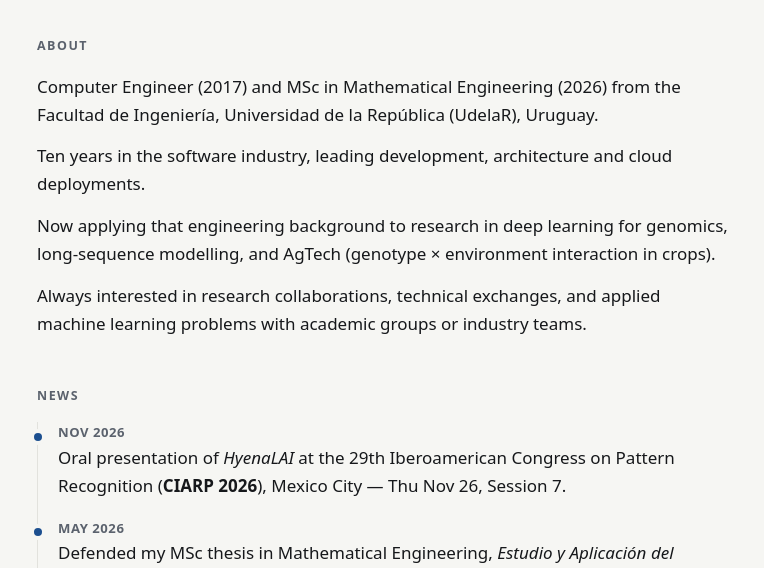
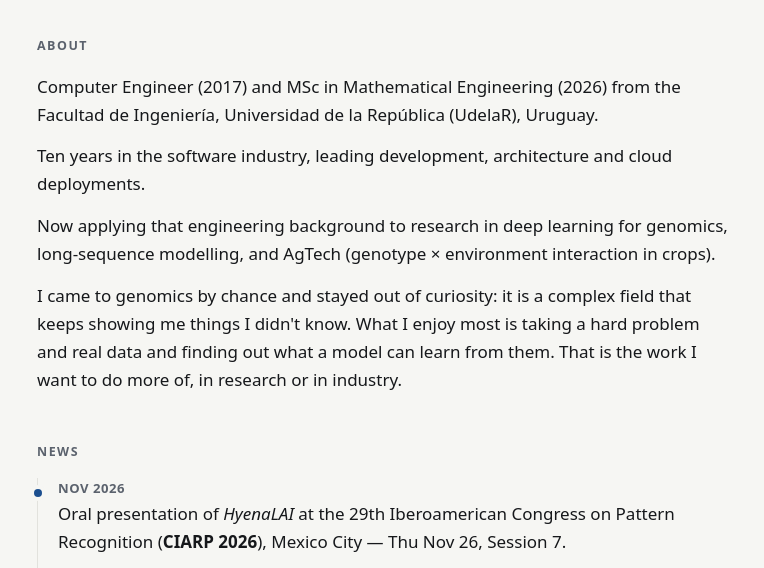
Before and after one commit to gonzalocameto/gonzalocameto.github.io, a plain HTML site: page index.html in a window 1280 px wide. Shown: the part 232-800 px from the top of the page, without its empty margins (255-1019 px from the left). Drawn offline with Linux system fonts and the light colour scheme.

Commit message:
Rewrite bio closing paragraph
Co-Authored-By: Claude Fable 5.2 <noreply@anthropic.com>

```diff
--- a/index.html
+++ b/index.html
@@ -52,8 +52,9 @@
     <p>Ten years in the software industry, leading development, architecture and cloud deployments.</p>
     <p>Now applying that engineering background to research in deep learning for genomics, long-sequence
       modelling, and AgTech (genotype × environment interaction in crops).</p>
-    <p>Always interested in research collaborations, technical exchanges, and applied machine learning problems
-      with academic groups or industry teams.</p>
+    <p>I came to genomics by chance and stayed out of curiosity: it is a complex field that keeps showing me
+      things I didn't know. What I enjoy most is taking a hard problem and real data and finding out what a model
+      can learn from them. That is the work I want to do more of, in research or in industry.</p>
   </section>
 
   <section aria-labelledby="news">
```
